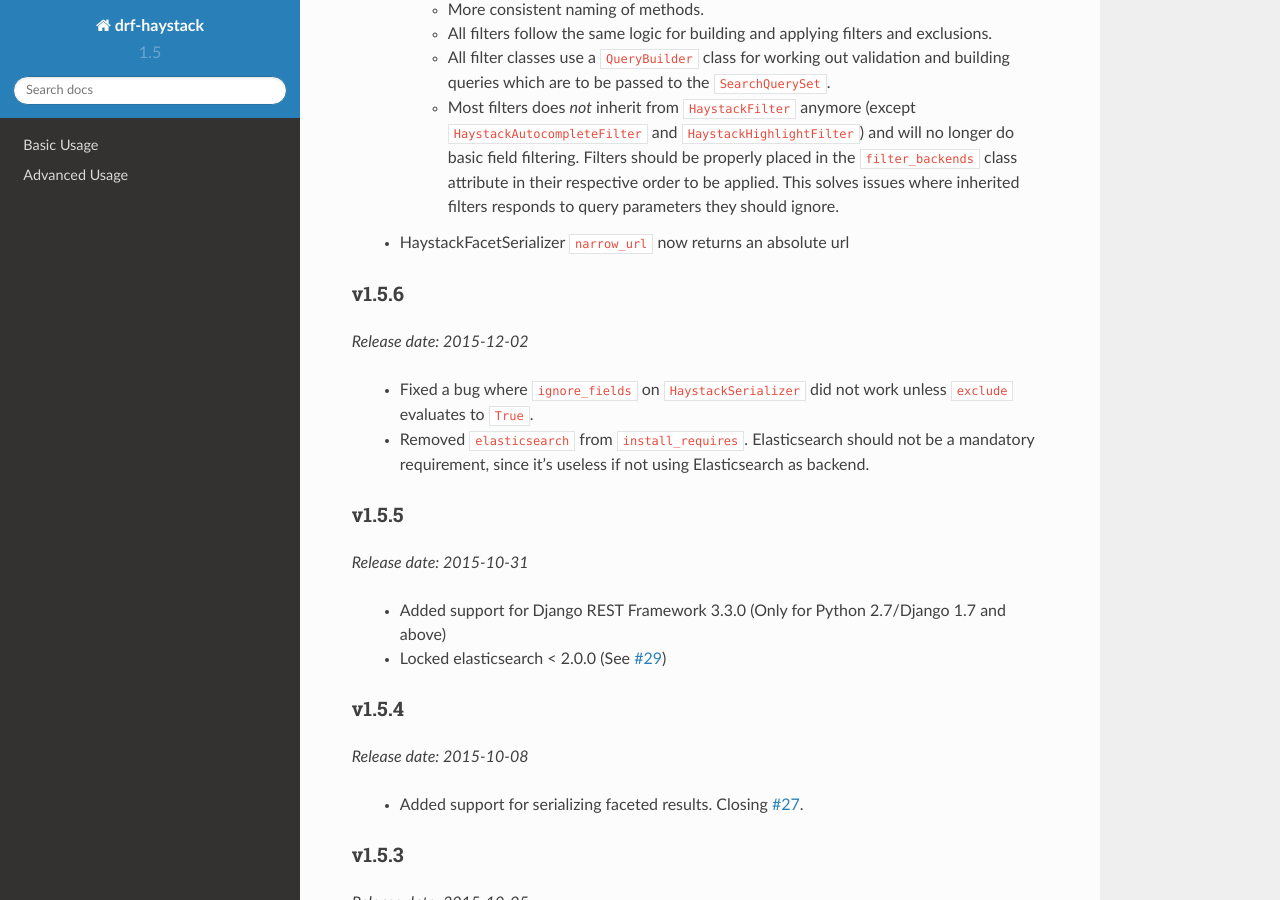
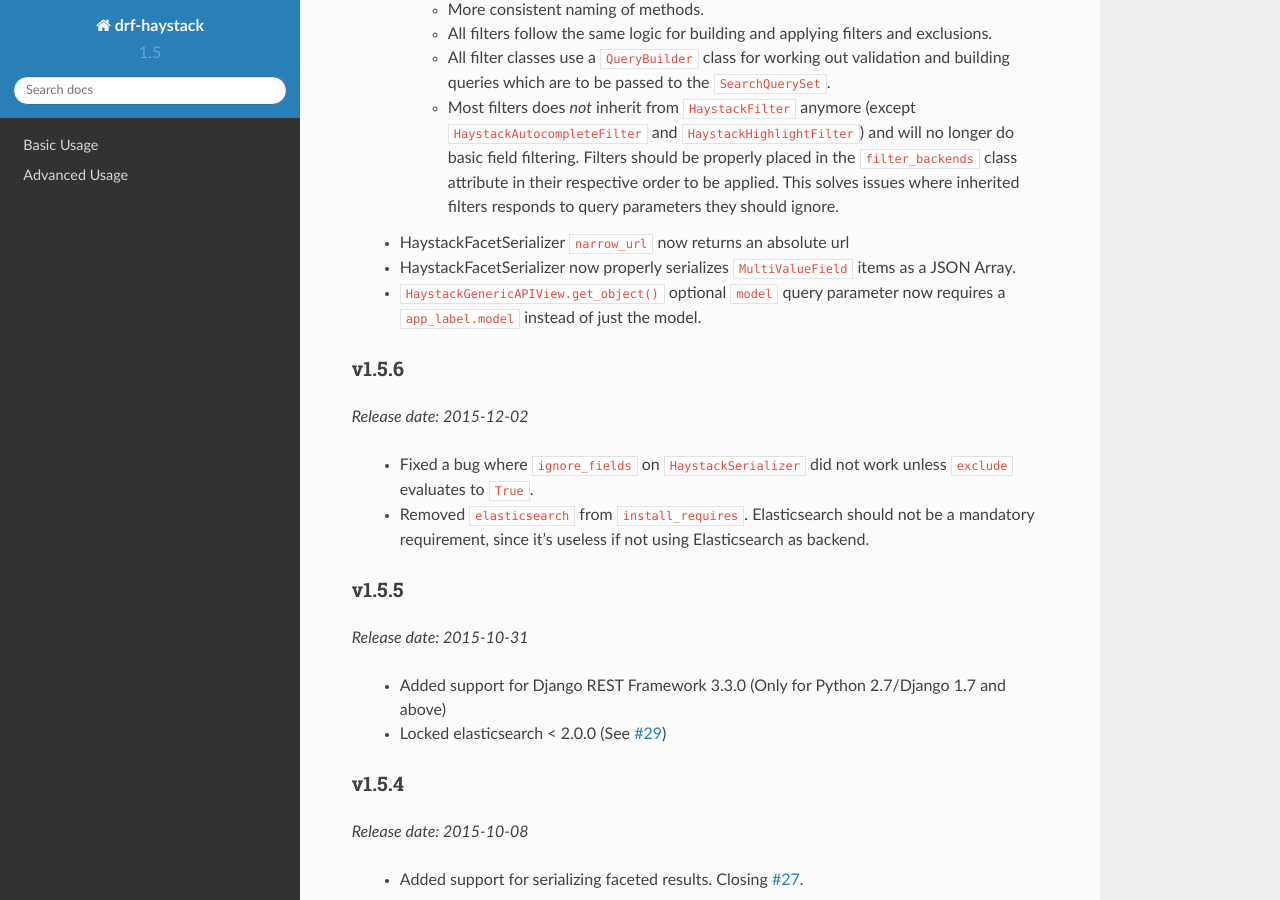
Before and after one commit to rhblind/drf-haystack, a Sphinx documentation site: the page built from docs/index.rst, in a window 1280 px wide and 900 px high, scrolled down 2708 px. Built offline with Sphinx 7.4.7 and the Read the Docs theme 2.0.0, drawn with Linux system fonts in a browser that asks for light colours.

Commit message:
Updated docs

```diff
--- a/docs/index.rst
+++ b/docs/index.rst
@@ -121,6 +121,8 @@ v1.6.0rc1
         - All filter classes use a ``QueryBuilder`` class for working out validation and building queries which are to be passed to the ``SearchQuerySet``.
         - Most filters does *not* inherit from ``HaystackFilter`` anymore (except ``HaystackAutocompleteFilter`` and ``HaystackHighlightFilter``) and will no longer do basic field filtering. Filters should be properly placed in the ``filter_backends`` class attribute in their respective order to be applied. This solves issues where inherited filters responds to query parameters they should ignore.
     - HaystackFacetSerializer ``narrow_url`` now returns an absolute url
+    - HaystackFacetSerializer now properly serializes ``MultiValueField`` items as a JSON Array.
+    - ``HaystackGenericAPIView.get_object()`` optional ``model`` query parameter now requires a ``app_label.model`` instead of just the model.
 
 v1.5.6
 ------
```
